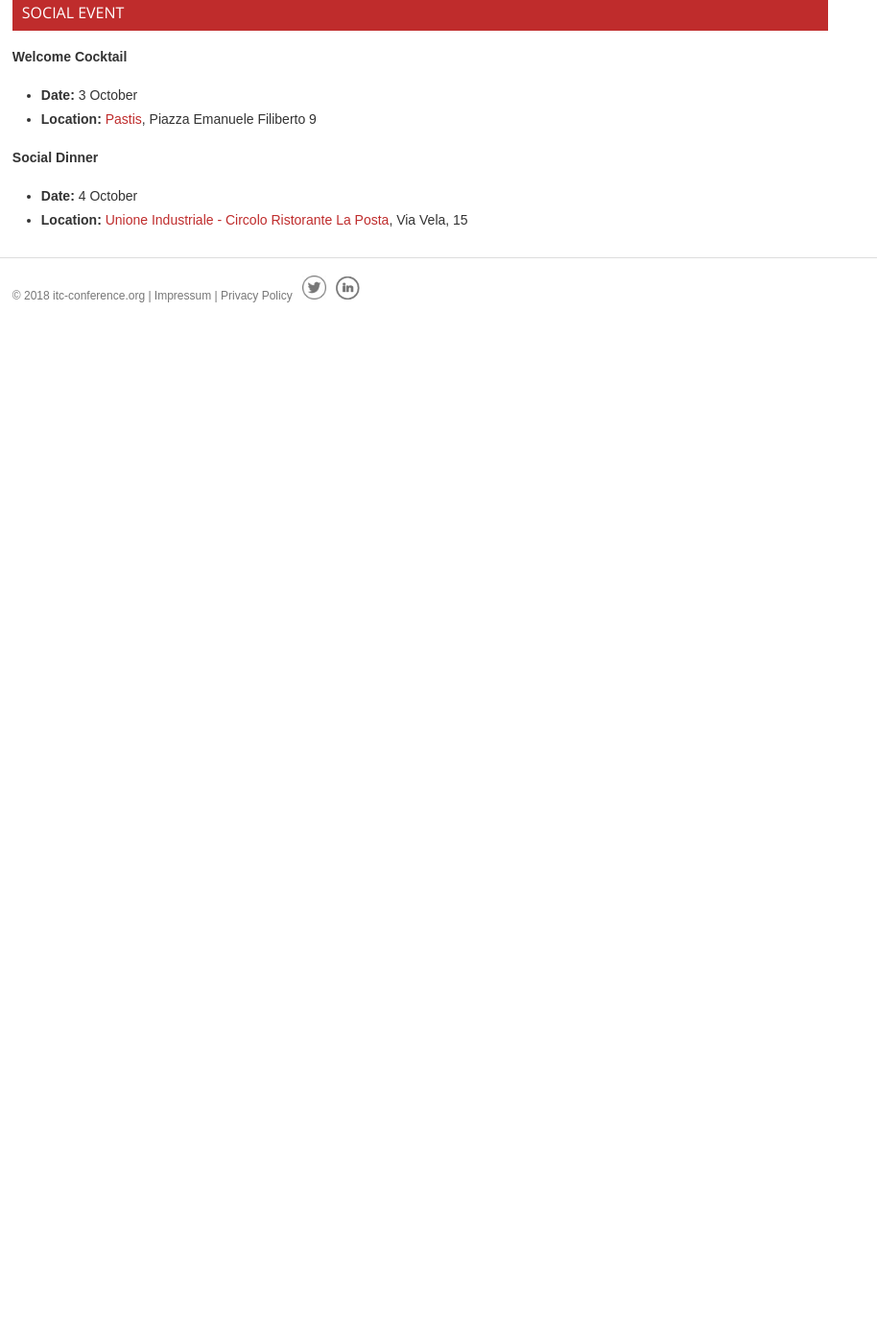
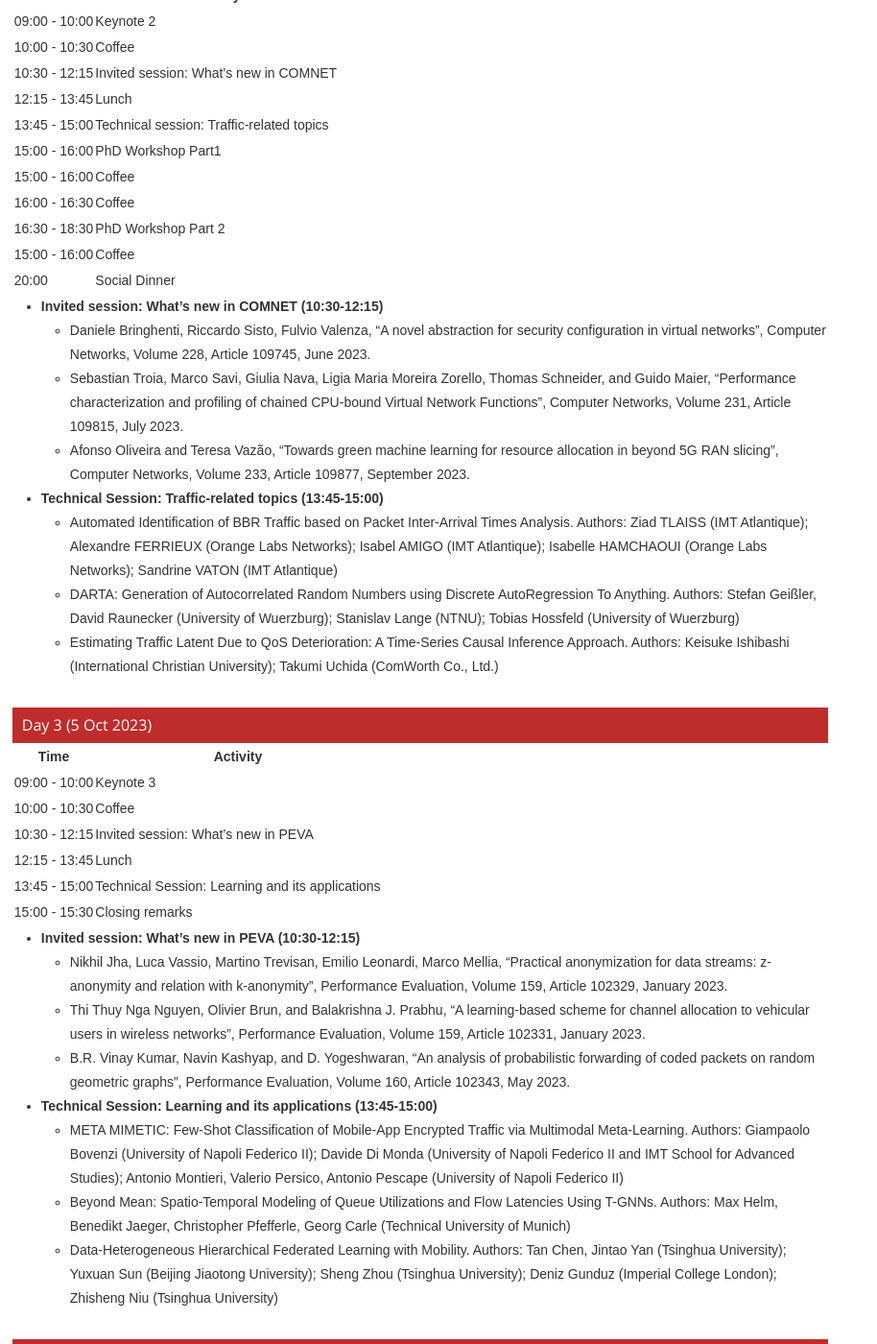
Before and after one commit to ohohlfeld/itc35, a Jekyll site: the page built from program.md, in a window 1280 px wide and 1400 px high, scrolled down 1642 px. Shown: the whole window at 96% size, without its empty margins (0-914 px from the left). Built offline with Jekyll 4.4.1, drawn with Linux system fonts in a browser that asks for light colours; before the commit the page ends 1984 px from its top, so only the background shows below that; some of the changed text lies outside the part shown.

Commit message:
Update program.md

```diff
--- a/program.md
+++ b/program.md
@@ -3,6 +3,7 @@
 menu: top-nav
 menu-index: 6
 ---
+
 ## Day 1 (3 Oct 2023)
 
 | Time          | Activity                                     |
@@ -17,6 +18,23 @@
 | 15:45 - 16:15  | Coffee                                       |
 | 16:15 - 17:30  | Technical session: Virtualization and wireless |
 | 19:00         | Welcome Reception                            |
+
+- **Technical Session: Performance analysis and optimization (10:50-12:30)**
+  - Network-Calculus Service Curves of the Interleaved Regulator. Authors: Ludovic Thomas, Jean-Yves Le Boudec (École Polytechnique Fédérale de Lausanne)
+  - Optimal Resource Management for Multi-access Edge Computing without using Cross-layer Communication. Authors: Ankita Koley, Chandramani Singh (Indian Institute of Science, Bangalore)
+  - Optimizing Peak Age of Information in Mobile Edge Computing. Authors: Jianhang Zhu, Jie Gong (Sun Yat-Sen University)
+  - Spatial Queues with Nearest Neighbour Shifts. Authors: Vinay Kumar Bindiganavile Ramadas (INRIA Sophia Antipolis)
+
+- **Invited session : What's new in TOMPECS (14:00-15:45)**
+  - Thomas Tournaire, Hind Castel, and Emmanuel Hyon, "Efficient Computation of Optimal Thresholds in Cloud Auto-scaling Systems", ACM Transactions on Modeling and Performance Evaluation of Computing Systems, Volume 8, Issue 4, Article No.: 9, December 2023.
+  - Tareq Si Salem, Giovanni Neglia, Stratis Ioannidis, "No-regret Caching via Online Mirror Descent", ACM Transactions on Modeling and Performance Evaluation of Computing Systems, Volume 8, Issue 4, Article No.: 11, December 2023.
+  - Ashok Krishnan K. S., Chandramani Singh, Siva Theja Maguluri, Parimal Parag, "Optimal Pricing in a Single Server System", ACM Transactions on Modeling and Performance Evaluation of Computing Systems, Volume 8, Issue 4, Article No.: 12, December 2023.
+
+- **Technical Session: Virtualization and wireless (16:15-17:30)**
+  - Containing Low Tail-Latencies in Packet Processing Using Lightweight Virtualization. Authors: Florian Wiedner, Max Helm, Alexander Daichendt, Jonas Andre, Georg Carle (Technical University of Munich)
+  - Grant-free transmissions based on successive interference cancellation in IoT. Authors: Asmad Bin Abdul Razzaque, Andrea Baiocchi (University of Rome Sapienza)
+  - An Outdoor Experimental Study of Many Antenna Full-Duplex Wireless. Authors: Hadi Hosseini, Ahmed Almutairi (Portland State University); Syed Muhammad Hashir (Southern Methodist University); Ehsan Aryafar (Portland State University); Joseph Camp (Southern Methodist University)
+
 
 ## Day 2 (4 Oct 2023)
 
@@ -34,6 +52,17 @@
 | 15:00 - 16:00  | Coffee                                     |
 | 20:00         | Social Dinner                              |
 
+- **Invited session: What's new in COMNET (10:30-12:15)**
+  - Daniele Bringhenti, Riccardo Sisto, Fulvio Valenza, "A novel abstraction for security configuration in virtual networks", Computer Networks, Volume 228, Article 109745, June 2023.
+  - Sebastian Troia, Marco Savi, Giulia Nava, Ligia Maria Moreira Zorello, Thomas Schneider, and Guido Maier, "Performance characterization and profiling of chained CPU-bound Virtual Network Functions", Computer Networks, Volume 231, Article 109815, July 2023.
+  - Afonso Oliveira and Teresa Vazão, "Towards green machine learning for resource allocation in beyond 5G RAN slicing", Computer Networks, Volume 233, Article 109877, September 2023.
+
+- **Technical Session: Traffic-related topics (13:45-15:00)**
+  - Automated Identification of BBR Traffic based on Packet Inter-Arrival Times Analysis. Authors: Ziad TLAISS (IMT Atlantique); Alexandre FERRIEUX (Orange Labs Networks); Isabel AMIGO (IMT Atlantique); Isabelle HAMCHAOUI (Orange Labs Networks); Sandrine VATON (IMT Atlantique)
+  - DARTA: Generation of Autocorrelated Random Numbers using Discrete AutoRegression To Anything. Authors: Stefan Geißler, David Raunecker (University of Wuerzburg); Stanislav Lange (NTNU); Tobias Hossfeld (University of Wuerzburg)
+  - Estimating Traffic Latent Due to QoS Deterioration: A Time-Series Causal Inference Approach. Authors: Keisuke Ishibashi (International Christian University); Takumi Uchida (ComWorth Co., Ltd.)
+
+
 ## Day 3 (5 Oct 2023)
 
 | Time          | Activity                                       |
@@ -45,6 +74,16 @@
 | 13:45 - 15:00  | Technical Session: Learning and its applications |
 | 15:00 - 15:30  | Closing remarks                               |
 
+- **Invited session: What's new in PEVA (10:30-12:15)**
+  - Nikhil Jha, Luca Vassio, Martino Trevisan, Emilio Leonardi, Marco Mellia, "Practical anonymization for data streams: z-anonymity and relation with k-anonymity", Performance Evaluation, Volume 159, Article 102329, January 2023.
+  - Thi Thuy Nga Nguyen, Olivier Brun, and Balakrishna J. Prabhu, "A learning-based scheme for channel allocation to vehicular users in wireless networks", Performance Evaluation, Volume 159, Article 102331, January 2023.
+  - B.R. Vinay Kumar, Navin Kashyap, and D. Yogeshwaran, "An analysis of probabilistic forwarding of coded packets on random geometric graphs", Performance Evaluation, Volume 160, Article 102343, May 2023.
+
+- **Technical Session: Learning and its applications (13:45-15:00)**
+  - META MIMETIC: Few-Shot Classification of Mobile-App Encrypted Traffic via Multimodal Meta-Learning. Authors: Giampaolo Bovenzi (University of Napoli Federico II); Davide Di Monda (University of Napoli Federico II and IMT School for Advanced Studies); Antonio Montieri, Valerio Persico, Antonio Pescape (University of Napoli Federico II)
+  - Beyond Mean: Spatio-Temporal Modeling of Queue Utilizations and Flow Latencies Using T-GNNs. Authors: Max Helm, Benedikt Jaeger, Christopher Pfefferle, Georg Carle (Technical University of Munich)
+  - Data-Heterogeneous Hierarchical Federated Learning with Mobility. Authors: Tan Chen, Jintao Yan (Tsinghua University); Yuxuan Sun (Beijing Jiaotong University); Sheng Zhou (Tsinghua University); Deniz Gunduz (Imperial College London); Zhisheng Niu (Tsinghua University)
+
 
 ## SOCIAL EVENT
 
```
